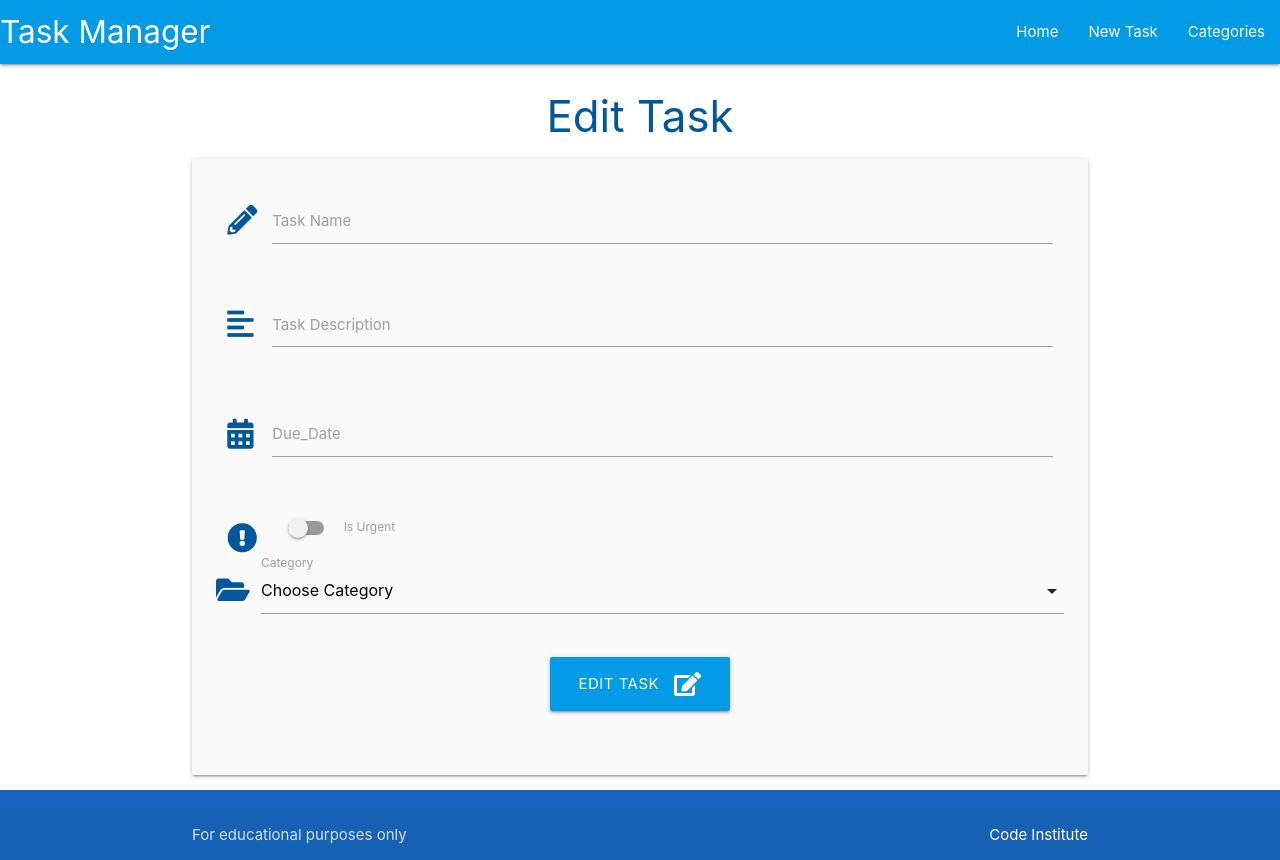
After one commit to OlgaKuvs/Flask-sqlalchemy-task-manager_project, a Flask app: template taskmanager/templates/edit_task.html in a window 1280 px wide. The commit adds this page. Run offline with Flask 3, Linux system fonts and the light colour scheme; the template is opened without the code that fills it, so the values that code supplies are empty.

Commit message:
add edit tasks functionality

```diff
--- /dev/null
+++ b/taskmanager/templates/edit_task.html
@@ -0,0 +1,82 @@
+{% extends "base.html" %}
+{% block content %}
+
+<h3 class="light-blue-text text-darken-4 center-align">Edit Task</h3>
+
+<div class="row card-panel grey lighten-5">
+    <form class="col s12" method="POST" action="{{ url_for('edit_task', task_id=task.id) }}">
+      <!-- task name -->
+      <div class="row">
+        <div class="input-field col s12">
+            <i class="fas fa-pencil-alt prefix light-blue-text text-darken-4"></i>
+            <input id="task_name" name="task_name" value="{{ task.task_name }}" minlength="3" maxlength="50"
+                type="text" class="validate" required>
+            <label for="task_name">Task Name</label>
+        </div>
+      </div>
+       <!-- task_description -->
+       <!-- If you add - in the start and end of variable it removes whitespaces! row 24 -->
+      <div class="row">
+        <div class="input-field col s12">
+            <i class="fas fa-align-left prefix light-blue-text text-darken-4"></i>
+            <textarea id="task_description" name="task_description" minlength="5"
+                maxlength="200" type="text" class="materialize-textarea validate">
+                {{- task.task_description -}}
+            </textarea>
+            <label for="task_description">Task Description</label>
+        </div>
+      </div>
+      <!-- due_date -->
+      <div class="row">
+        <div class="input-field col s12">
+            <i class="fas fa-calendar-alt prefix light-blue-text text-darken-4"></i>
+            <input id="due_date" name="due_date" type="text" class="datepicker validate"
+                value="{{ task.due_date.strftime('%d %B, %Y') }}" required>
+            <label for="due_date">Due_Date</label>
+        </div>
+      </div>
+       <!-- is_urgent -->
+      <div class="row">
+        <div class="input-field col s12">
+            <div class="switch">
+                <i class="fas fa-exclamation-circle prefix light-blue-text text-darken-4"></i>
+                <label for="is_urgent">
+                    {% if task.is_urgent == True %}
+                        <input id="is_urgent" name="is_urgent" type="checkbox" checked>
+                    {% else %}
+                        <input id="is_urgent" name="is_urgent" type="checkbox">
+                    {% endif %}
+                    <span class="lever"></span>
+                    Is Urgent
+                </label>
+            </div>
+        </div>
+        <!-- category_id -->
+       <div class="row">
+        <div class="input-field col s12">
+            <i class="fas fa-folder-open prefix light-blue-text text-darken-4"></i>
+            <select name="category_id" id="category_id" class="validate" required>
+                <option value="" disabled selected>Choose Category</option>
+                {% for category in categories %}
+                    {% if category == task.category %}
+                        <option value="{{ category.id}}" selected>{{category.category_name}}</option>
+                    {% else %}
+                        <option value="{{ category.id}}">{{category.category_name}}</option>
+                    {% endif %}
+                {% endfor %}
+            </select>
+            <label for="category_id">Category</label>
+        </div>
+      </div>
+        <!-- submit button -->
+        <div class="row">
+            <div class="col s12 center-align">
+                <button type="submit" class="btn-large light-blue darken-1">
+                    Edit Task <i class="fas fa-edit right"></i>
+                </button>
+            </div>
+        </div>
+    </form>
+</div>
+
+{% endblock %}
--- a/taskmanager/templates/tasks.html
+++ b/taskmanager/templates/tasks.html
@@ -23,9 +23,14 @@
                 <div class="collapsible-body">
                     <strong> {{ task.category}}</strong>
                     <p>{{ task.task_description }}</p>
+                    <p>
+                        <a href="{{ url_for('edit_task', task_id=task.id) }}" class="btn green accent-4">Edit</a>
+                    </p>
                 </div>
             </li>
         {% endfor %}
     </ul>
 
+
+
 {% endblock %}
```
Also changed, not shown: taskmanager/routes.py (+14 -0 lines), taskmanager/static/js/script.js (line endings or trailing spaces).
